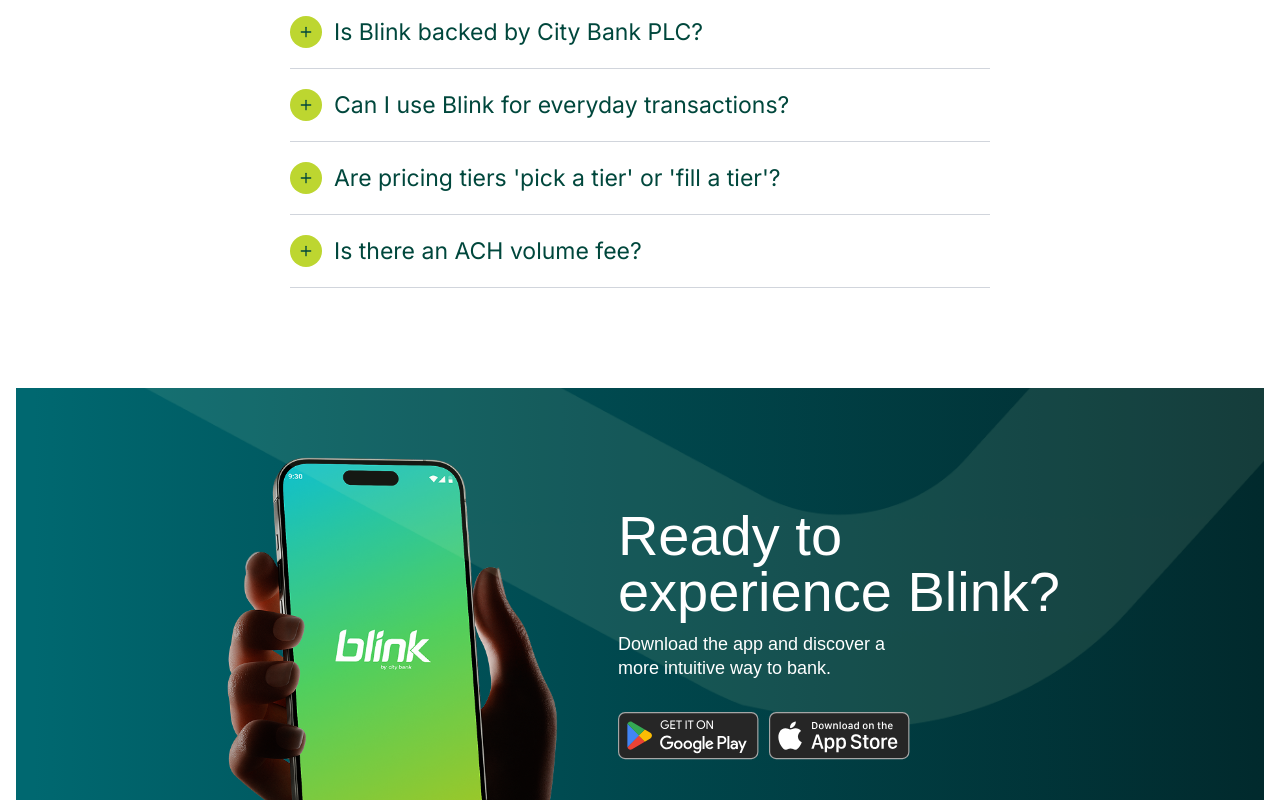
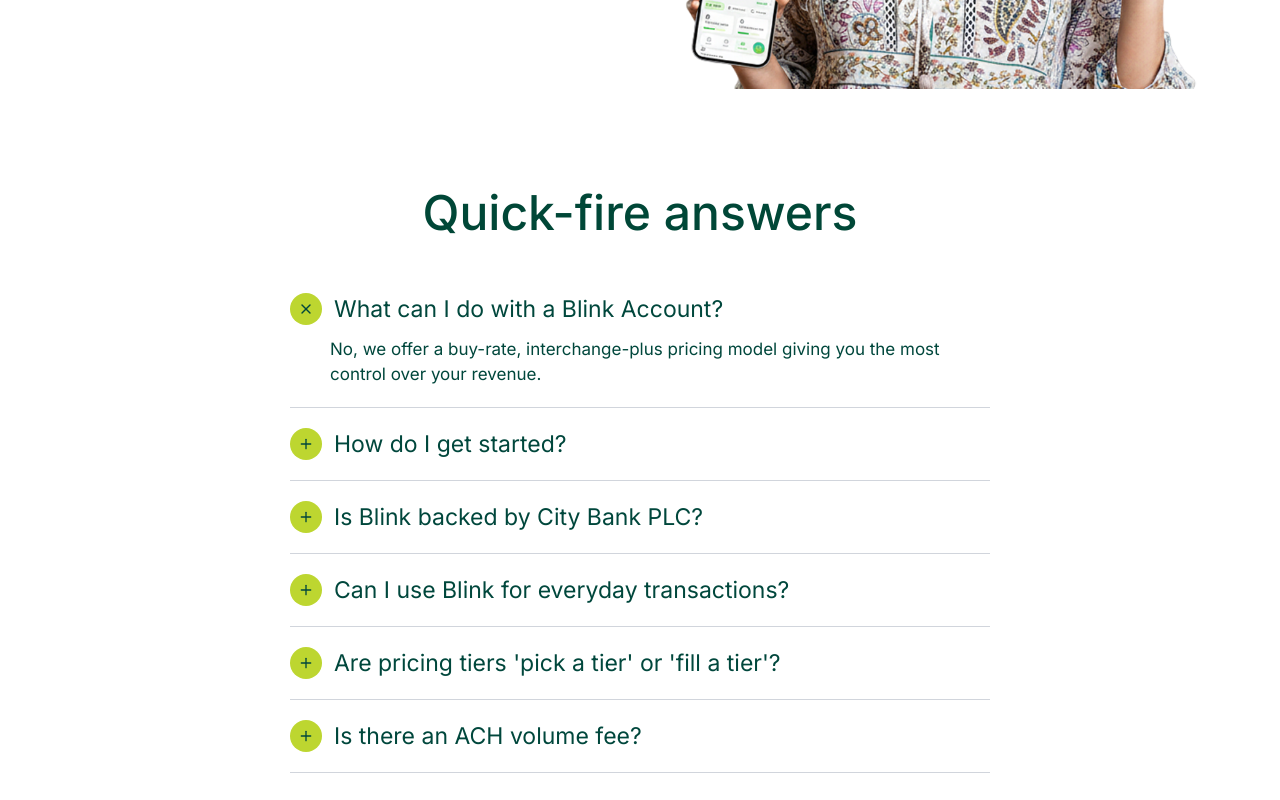
Before and after one commit to programmerrm/blink-marsand-co, a Next.js app: page / in a window 1280 px wide. Shown: the part 5556-6356 px from the top of the page. Built offline with nearby package versions, Linux system fonts and the light colour scheme; a web font is replaced by a local one.

Commit message:
update ready-blink

```diff
--- a/app/page.tsx
+++ b/app/page.tsx
@@ -1,5 +1,6 @@
 import BannarSection from "@/components/banner/bannerSection";
 import Company from "@/components/company/company";
+import Customer from "@/components/customer/customerSection";
 import Discover from "@/components/discover/discoverSection";
 import FAQ from "@/components/faq/faqSection";
 import Footer from "@/components/footer/footer";
@@ -9,17 +10,18 @@ import Security from "@/components/security/securitySection";
 
 export default function Home() {
   return (
-    <>
+    <main>
 
       <Header />
       <BannarSection />
       <Company />
       <Security />
       <Discover />
+      <Customer />
       <FAQ />
       <ReadyBlink />
       <Footer />
 
-    </>
+    </main>
   );
 }
--- /dev/null
+++ b/components/customer/customerSection.tsx
@@ -0,0 +1,24 @@
+import Image from "next/image";
+import customerImage from "../../assets/image/customer.png";
+export default function Customer(){
+    return(
+        <section>
+            <div className="container">
+                <div className="flex ">
+                    <div>
+                        <h2>What Our Customer Say About Us</h2>
+                    </div>
+                    <div>
+                        <Image
+                            src={customerImage}
+                            alt="customer Image"
+                            width={872}
+                            height={666}
+                        />
+                    </div>
+
+                </div>
+            </div>
+        </section>
+    )
+}
--- a/components/ready-blink/readyBlink.tsx
+++ b/components/ready-blink/readyBlink.tsx
@@ -5,15 +5,15 @@ import AppleButton from "../../assets/image/download-button-apple.svg";
 import BlinkBg from "../../assets/image/blink-bg.png";
 export default function ReadyBlink(){
     return(
-        <section className=" overflow-hidden">
+        <section className=" overflow-hidden bg-[linear-gradient(90deg,#006870_0.38%,#006870_1.38%,#004B51_43.62%,#01292C_100.94%)] relative">
             <div className="container">
-                <div className="pl-6 lg:pl-30 xl:pl-51.75 pr-6 lg:pr-30 xl:pr-50.75 flex flex-col sm:flex-row items-center gap-5 md:gap-10 bg-[linear-gradient(90deg,#006870_0.38%,#006870_1.38%,#004B51_43.62%,#01292C_100.94%)] relative">
-                    <div className=" absolute -top-22 -left-24 right-0">
+                <div className="pl-6 lg:pl-30 xl:pl-51.75 pr-6 lg:pr-30 xl:pr-50.75 flex flex-col sm:flex-row items-center gap-5 md:gap-10  ">
+                    <div className="absolute top-0 -left-38 right-0 h-95 2xl:h-116">
                         <Image
                             src={BlinkBg}
                             alt="Blink Bg"
-                            width={1701}
-                            height={1661}
+                            fill
+                            className="object-cover"
                         />
                     </div>
                     <div className="mt-8 md:mt-15">
```
Also changed, not shown: assets/image/customer.png (added).
